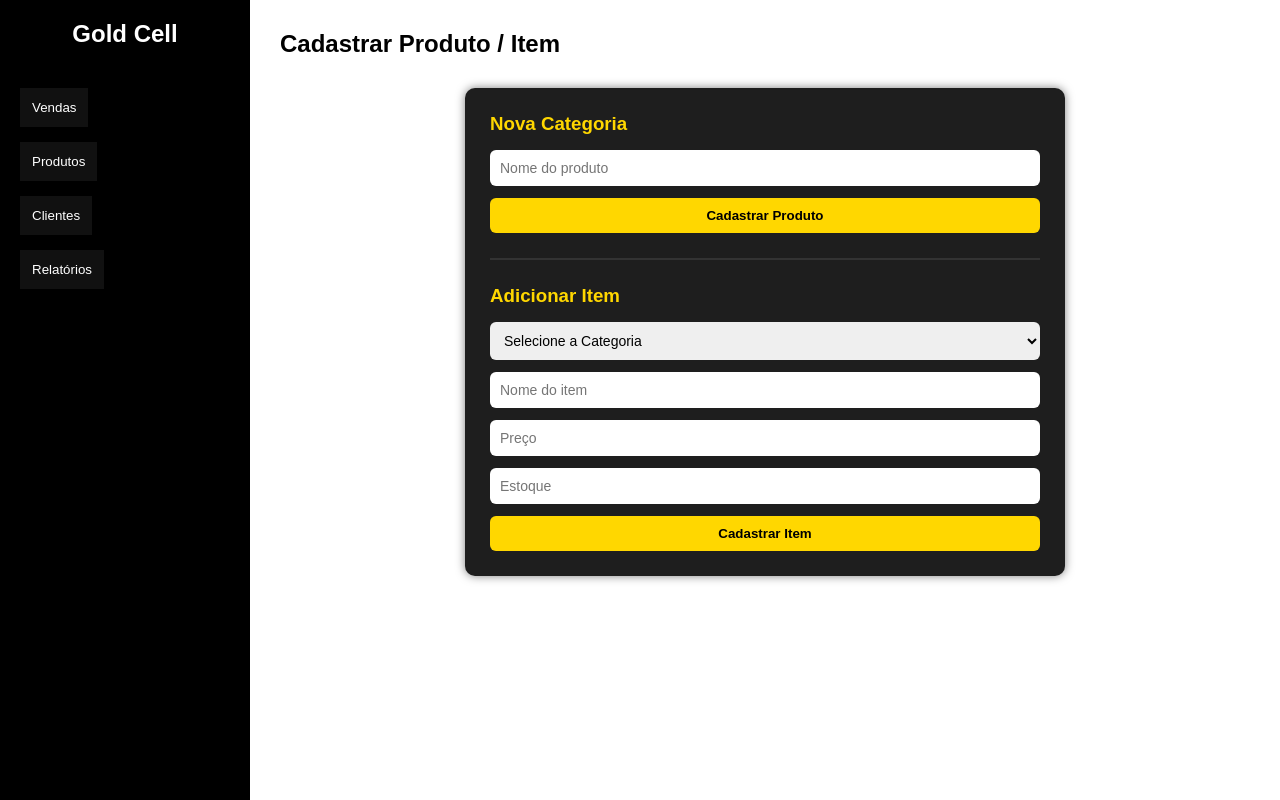
After one commit to CodeAnthonyy/PDV-Gold-cell, a Flask app: page /produtos/novo in a window 1280 px wide. The commit adds this page. Run offline with Flask 3, Linux system fonts and the light colour scheme; data comes from the database, SQL or seed files in the repository; both versions use the stored data as it was after the commit.

Commit message:
adição das funçoes de pesquisa de produtos e adição da tela de cadastro de produtos

```diff
--- a/app/database/engine.py
+++ b/app/database/engine.py
@@ -52,7 +52,7 @@ def add_item(product_id, name, price=None, stock=None):
     conn.close()
     print("item cadastrado com sucesso")
 
-#função para procurar itens no banco de dados
+# Listar todos os produtos (não tem filtro)
 def get_products_with_items():
     conn = get_connection()
     cursor = conn.cursor()
@@ -75,7 +75,7 @@ def get_products_with_items():
 
     return rows
 
-# A DEFINIR
+# buscar produtos no banco (tem filtro)
 def search_products(text=""):
     conn = get_connection()
     cursor = conn.cursor()
--- a/app/routes.py
+++ b/app/routes.py
@@ -1,22 +1,28 @@
 from main import app
-from flask import render_template
-from database.engine import get_products_with_items
-from database.engine import search_products
-from flask import request
 
+from flask import render_template, request, redirect
 
-# Rota tela inicial
+from database.engine import (
+    get_products_with_items,
+    search_products,
+    add_product,
+    add_item
+)
+
+# Tela inicial
 @app.route("/")
 def home():
     return render_template("base.html")
 
-#rota para buscar produtos
+
+# Lista de produtos
 @app.route("/products")
 def list_products():
     data = get_products_with_items()
     return render_template("products.html", data=data)
 
-#DEFINIR
+
+# Busca
 @app.route("/produtos")
 def produtos():
 
@@ -25,3 +31,41 @@ def produtos():
     data = search_products(search)
 
     return render_template("products.html", data=data)
+
+
+# Cadastro
+@app.route("/produtos/novo", methods=["GET", "POST"])
+def novo_produto():
+
+    if request.method == "POST":
+
+        action = request.form.get("action")
+
+        # Cadastrar produto
+        if action == "product":
+
+            name = request.form.get("product_name")
+            add_product(name)
+
+
+        # Cadastrar item
+        elif action == "item":
+
+            product_id = request.form.get("product_id")
+            name = request.form.get("item_name")
+            price = request.form.get("price")
+            stock = request.form.get("stock")
+
+            add_item(product_id, name, price, stock)
+
+
+        return redirect("/produtos")
+
+
+    # GET → carregar lista
+    products = get_products_with_items()
+
+    return render_template(
+        "cadastro_de_produtos.html",
+        products=products
+    )
--- a/app/static/base.css
+++ b/app/static/base.css
@@ -130,3 +130,59 @@ body {
 .products-table tr:hover {
     background: #f0f0f0;
 }
+
+
+/*  CADASTRO_DE_PRODUTOS  */
+
+.form-box {
+    background: #1e1e1e;
+    max-width: 600px;
+    margin: 30px auto;
+    padding: 25px;
+    border-radius: 10px;
+    box-shadow: 0 0 10px rgba(0,0,0,0.5);
+}
+
+.form-box h3 {
+    margin-bottom: 15px;
+    color: #ffd700;
+}
+
+.form-box form {
+    display: flex;
+    flex-direction: column;
+    gap: 12px;
+}
+
+.form-box input,
+.form-box select {
+    padding: 10px;
+    border-radius: 6px;
+    border: none;
+    font-size: 14px;
+}
+
+.form-box input:focus,
+.form-box select:focus {
+    outline: 2px solid #ffd700;
+}
+
+.form-box button {
+    background: #ffd700;
+    color: #000;
+    border: none;
+    padding: 10px;
+    border-radius: 6px;
+    font-weight: bold;
+    cursor: pointer;
+    transition: 0.3s;
+}
+
+.form-box button:hover {
+    background: #e6c200;
+}
+
+.form-box hr {
+    margin: 25px 0;
+    border: 1px solid #333;
+}
--- /dev/null
+++ b/app/templates/cadastro_de_produtos.html
@@ -0,0 +1,72 @@
+{% extends "base.html" %}
+
+{% block content %}
+
+<h2>Cadastrar Produto / Item</h2>
+
+<div class="form-box">
+
+    <!-- Novo Produto -->
+    <h3>Nova Categoria</h3>
+
+    <form method="post" action="/produtos/novo">
+
+        <input
+            type="text"
+            name="product_name"
+            placeholder="Nome do produto"
+            required
+        >
+
+        <button type="submit" name="action" value="product">
+            Cadastrar Produto
+        </button>
+
+    </form>
+
+    <hr>
+
+    <!-- Novo Item -->
+    <h3>Adicionar Item</h3>
+
+    <form method="post" action="/produtos/novo">
+
+        <select name="product_id" required>
+
+            <option value="">Selecione a Categoria</option>
+
+            {% for p in products %}
+                <option value="{{ p[0] }}">{{ p[1] }}</option>
+            {% endfor %}
+
+        </select>
+
+        <input
+            type="text"
+            name="item_name"
+            placeholder="Nome do item"
+            required
+        >
+
+        <input
+            type="number"
+            step="0.01"
+            name="price"
+            placeholder="Preço"
+        >
+
+        <input
+            type="number"
+            name="stock"
+            placeholder="Estoque"
+        >
+
+        <button type="submit" name="action" value="item">
+            Cadastrar Item
+        </button>
+
+    </form>
+
+</div>
+
+{% endblock %}
--- a/app/templates/products.html
+++ b/app/templates/products.html
@@ -32,7 +32,7 @@
 <table class="products-table">
 
     <tr>
-        <th>Produto</th>
+        <th>Categoria</th>
         <th>Item</th>
         <th>Preço</th>
         <th>Estoque</th>
```
Also changed, not shown: app/database/products.db.
